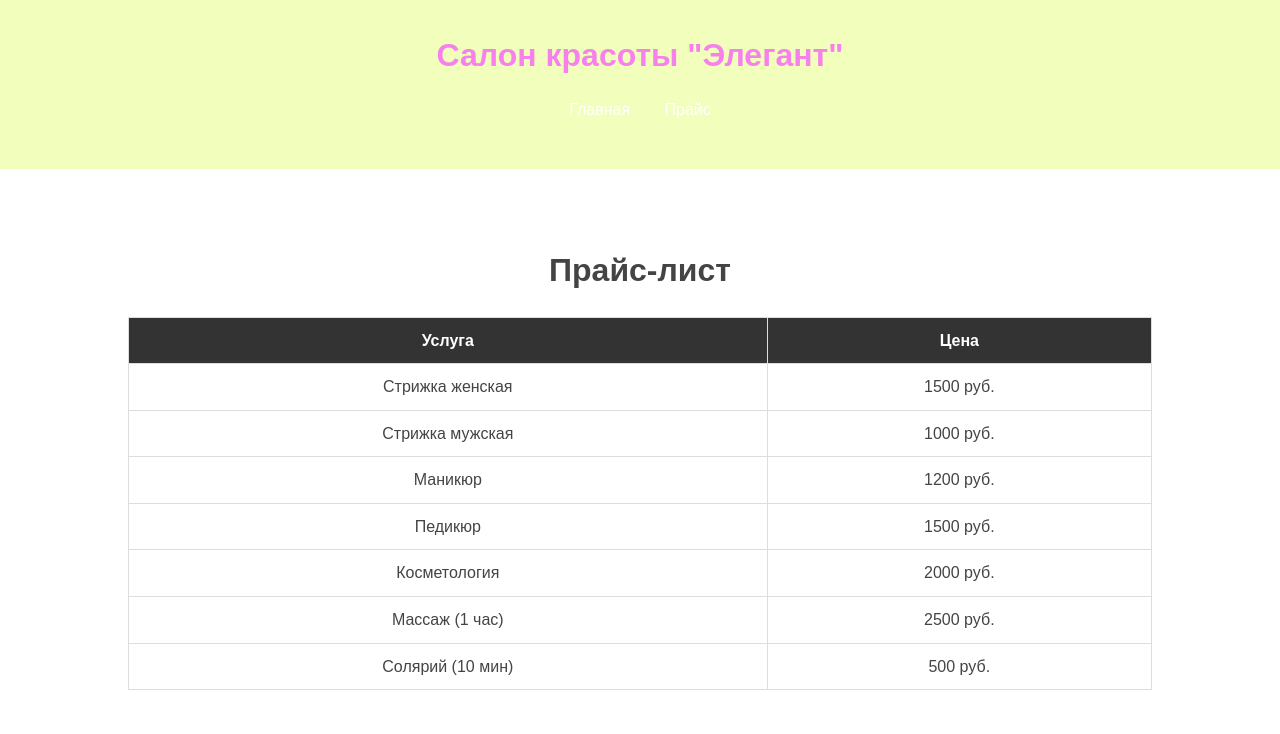
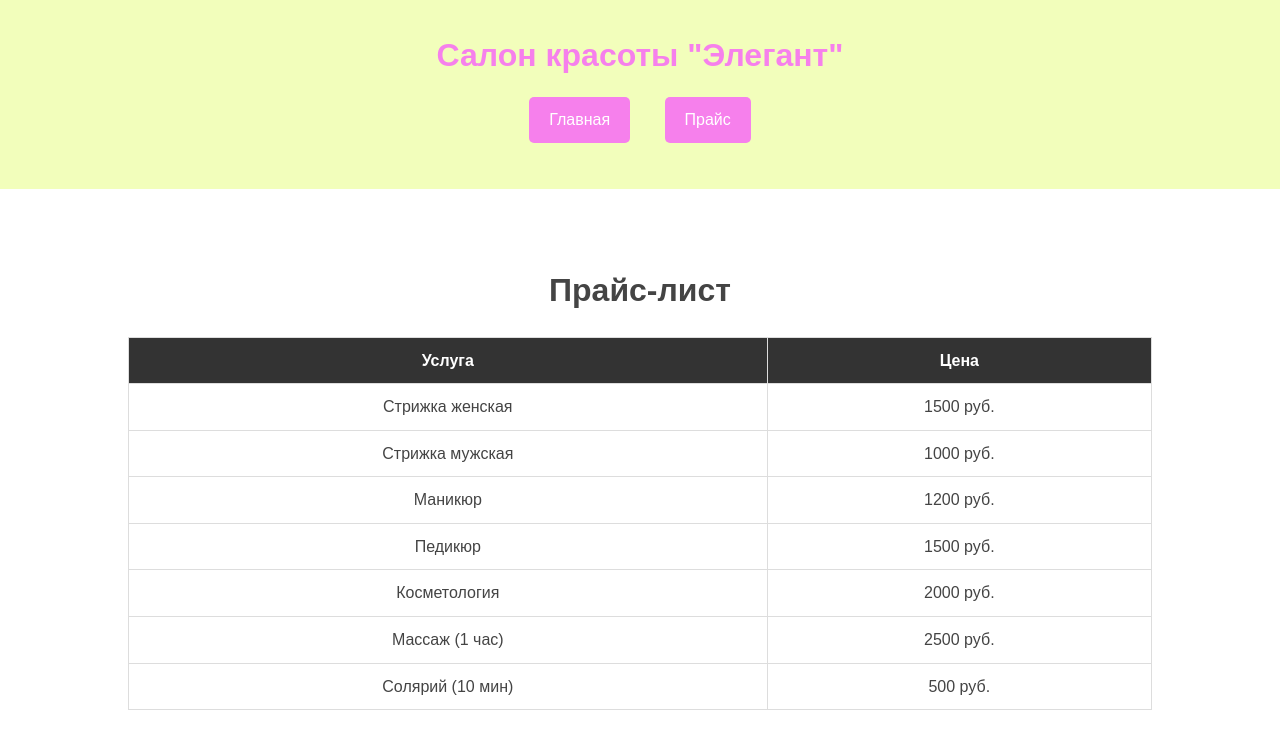
Before and after one commit to gphlll/site, a plain HTML site: page price.html in a window 1280 px wide. Drawn offline with Linux system fonts and the light colour scheme.

Commit message:
Update price.html

```diff
--- a/price.html
+++ b/price.html
@@ -12,8 +12,8 @@
             <h1>Салон красоты "Элегант"</h1>
             <nav>
                 <ul>
-                    <li><a href="index.html">Главная</a></li>
-                    <li><a href="price.html">Прайс</a></li>
+                    <li><a href="index.html" class="button">Главная</a></li>
+                    <li><a href="price.html" class="button">Прайс</a></li>
                 </ul>
             </nav>
         </div>
```
